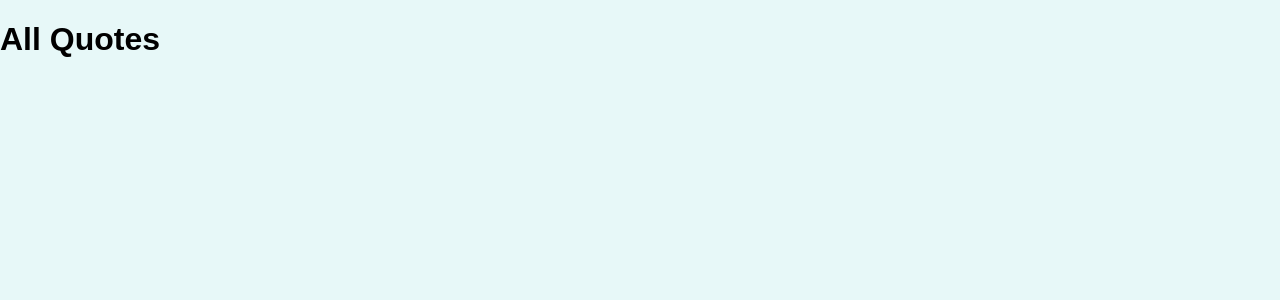
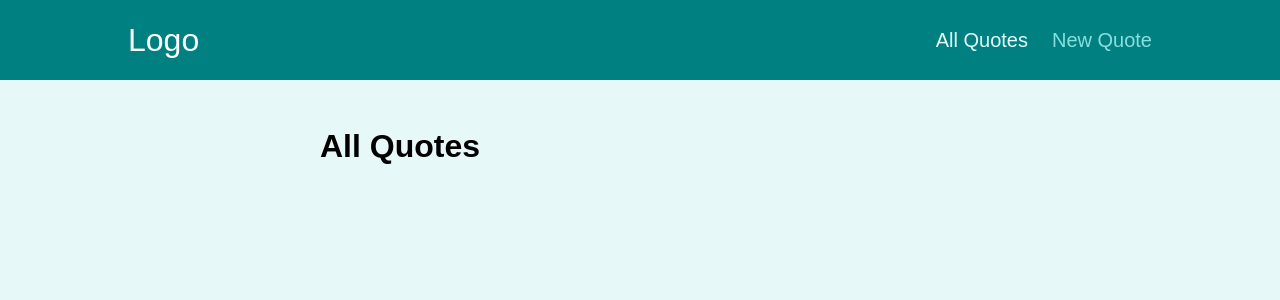
Before and after one commit to mdiserio23/react-router, a React (Create React App) app: page /quotes in a window 1280 px wide. Shown: the top 300 px of the page. Built offline with nearby package versions, Linux system fonts and the light colour scheme.

Commit message:
add nav link

```diff
--- a/src/App.js
+++ b/src/App.js
@@ -1,11 +1,13 @@
 import { Redirect } from "react-router-dom";
 import { Route, Switch } from "react-router-dom";
+import Layout from "./components/layout/Layout";
 import AllQuotes from "./pages/AllQuotes";
 import NewQuote from "./pages/NewQuote";
 import QuoteDetail from "./pages/QuoteDetail";
 
 function App() {
   return (
+    <Layout>
       <Switch>
         <Route path="/" exact>
           <Redirect to="/quotes" />
@@ -20,6 +22,7 @@
           <QuoteDetail />
         </Route>
       </Switch>
+    </Layout>
   );
 }
 
--- /dev/null
+++ b/src/components/layout/Layout.js
@@ -0,0 +1,13 @@
+import MainNavigation from "./MainNavigation";
+import classes from "./Layout.module.css";
+
+const Layout = (props) => {
+  return (
+    <>
+      <MainNavigation />
+      <main className={classes.main}>{props.children}</main>
+    </>
+  );
+};
+
+export default Layout;
--- /dev/null
+++ b/src/components/layout/MainNavigation.js
@@ -0,0 +1,26 @@
+import { NavLink } from "react-router-dom";
+import classes from "./MainNavigation.module.css";
+
+const MainNavigation = () => {
+  return (
+    <header className={classes.header}>
+      <div className={classes.logo}>Logo</div>
+      <nav className={classes.nav}>
+        <ul>
+          <li>
+            <NavLink to="/quotes" activeClassName={classes.active}>
+              All Quotes
+            </NavLink>
+          </li>
+          <li>
+            <NavLink to="/new-quote" activeClassName={classes.active}>
+              New Quote
+            </NavLink>
+          </li>
+        </ul>
+      </nav>
+    </header>
+  );
+};
+
+export default MainNavigation;
```
Also changed, not shown: 1 other file (tests, documents, lock files or other folders). Lines whose indentation alone changed are shown as unchanged.
